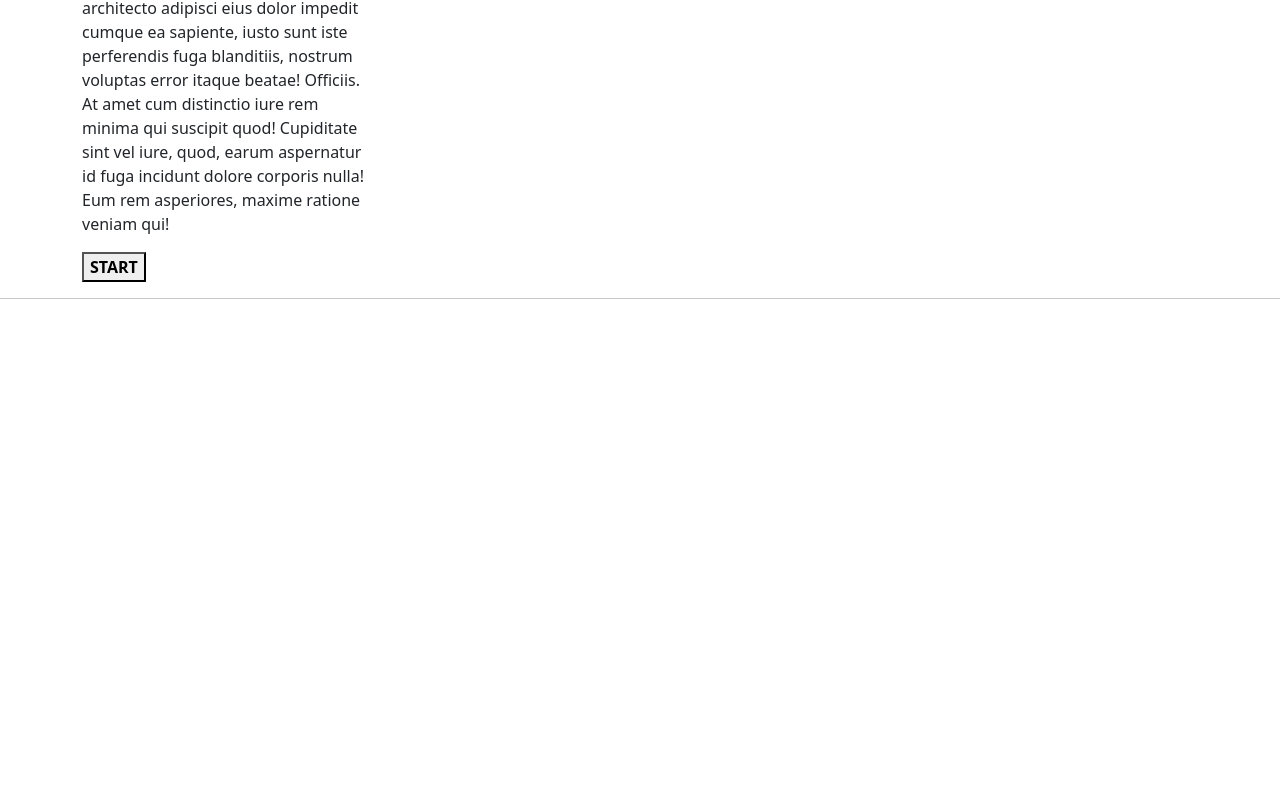
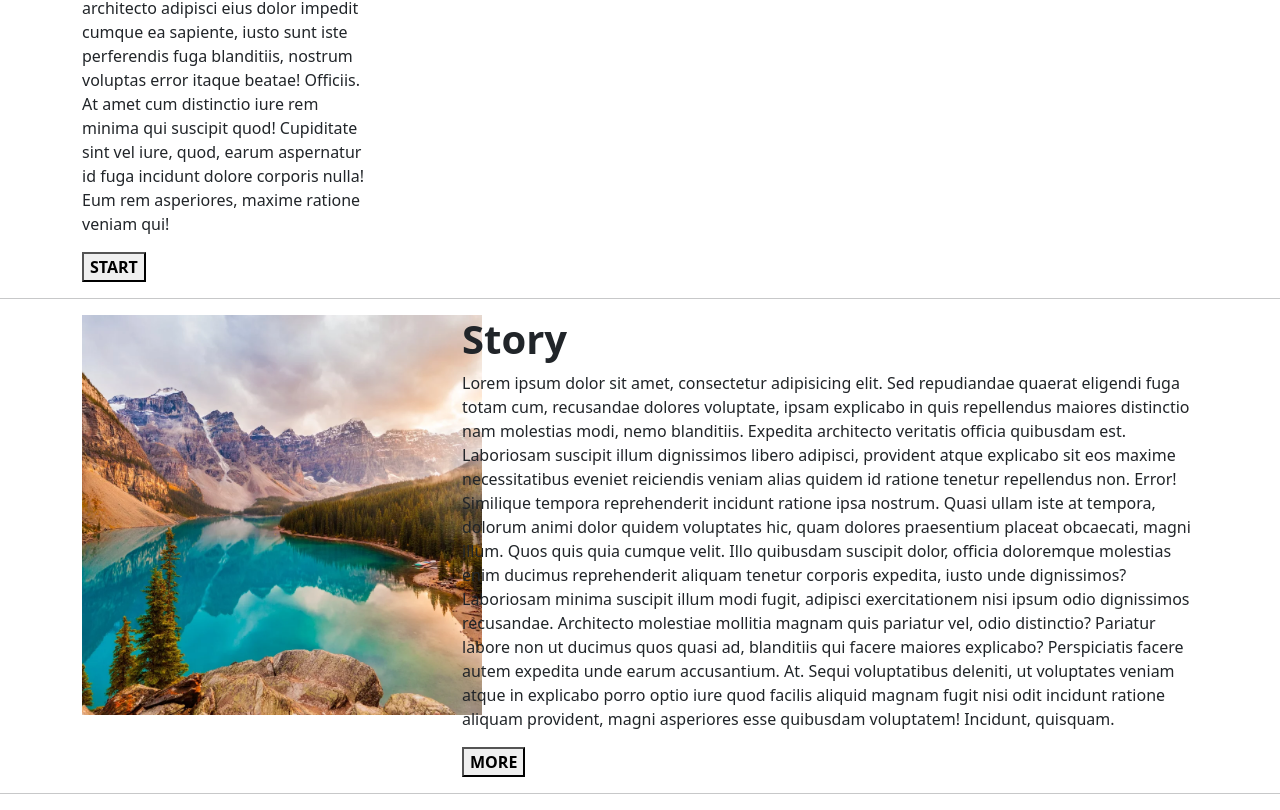
Before and after one commit to s0fych/ControlHTML, a plain HTML site: page index.html in a window 1280 px wide. Shown: the part 701-1511 px from the top of the page. Before the commit the page ends 1016 px from the top, so only its background shows below. Drawn offline with nearby package versions, Linux system fonts and the light colour scheme.

Commit message:
Added images

```diff
--- a/index.html
+++ b/index.html
@@ -60,6 +60,24 @@
         </div>
       </div>
       <hr>
+      <div class="container text">
+        <div class="row">
+            <div class="col-4"><img width="400px" src="./images/image2.jpg" alt="NATURE"></div>
+            <div class="col-8">
+                <h1><b>Story</b></h1>
+                <p>Lorem ipsum dolor sit amet, consectetur adipisicing elit. Sed repudiandae quaerat eligendi fuga totam cum, recusandae dolores voluptate, ipsam explicabo in quis repellendus maiores distinctio nam molestias modi, nemo blanditiis.
+                Expedita architecto veritatis officia quibusdam est. Laboriosam suscipit illum dignissimos libero adipisci, provident atque explicabo sit eos maxime necessitatibus eveniet reiciendis veniam alias quidem id ratione tenetur repellendus non. Error!
+                Similique tempora reprehenderit incidunt ratione ipsa nostrum. Quasi ullam iste at tempora, dolorum animi dolor quidem voluptates hic, quam dolores praesentium placeat obcaecati, magni illum. Quos quis quia cumque velit.
+                Illo quibusdam suscipit dolor, officia doloremque molestias enim ducimus reprehenderit aliquam tenetur corporis expedita, iusto unde dignissimos? Laboriosam minima suscipit illum modi fugit, adipisci exercitationem nisi ipsum odio dignissimos recusandae.
+                Architecto molestiae mollitia magnam quis pariatur vel, odio distinctio? Pariatur labore non ut ducimus quos quasi ad, blanditiis qui facere maiores explicabo? Perspiciatis facere autem expedita unde earum accusantium. At.
+                Sequi voluptatibus deleniti, ut voluptates veniam atque in explicabo porro optio iure quod facilis aliquid magnam fugit nisi odit incidunt ratione aliquam provident, magni asperiores esse quibusdam voluptatem! Incidunt, quisquam.</p>
+                <button><b>MORE</b></button>
+            </div>
+        </div>
+    </div>
+    <hr>
+
+
 
 
     <script src="https://cdn.jsdelivr.net/npm/bootstrap@5.3.0/dist/js/bootstrap.bundle.min.js" integrity="sha384-geWF76RCwLtnZ8qwWowPQNguL3RmwHVBC9FhGdlKrxdiJJigb/j/68SIy3Te4Bkz" crossorigin="anonymous"></script>
```
Also changed, not shown: images/image2.jpg (added).
